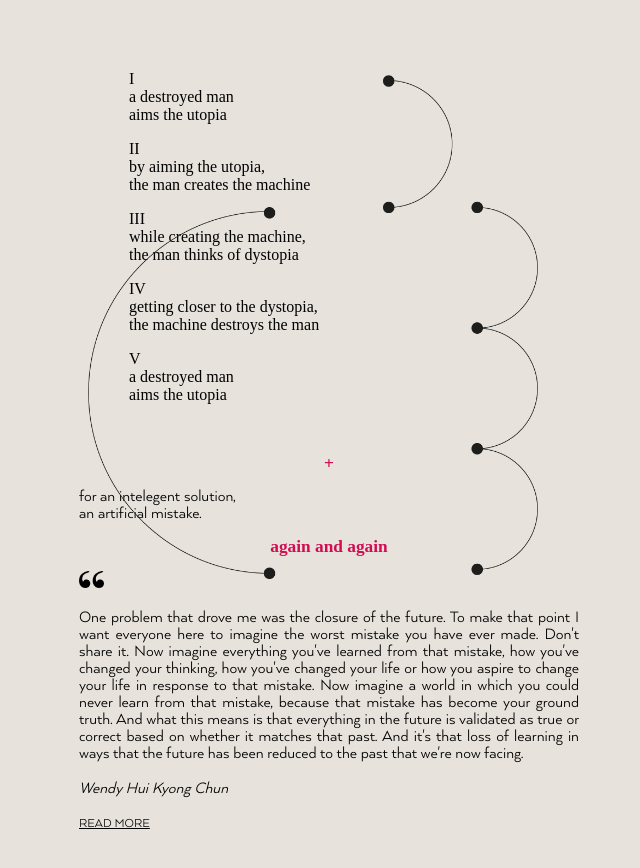
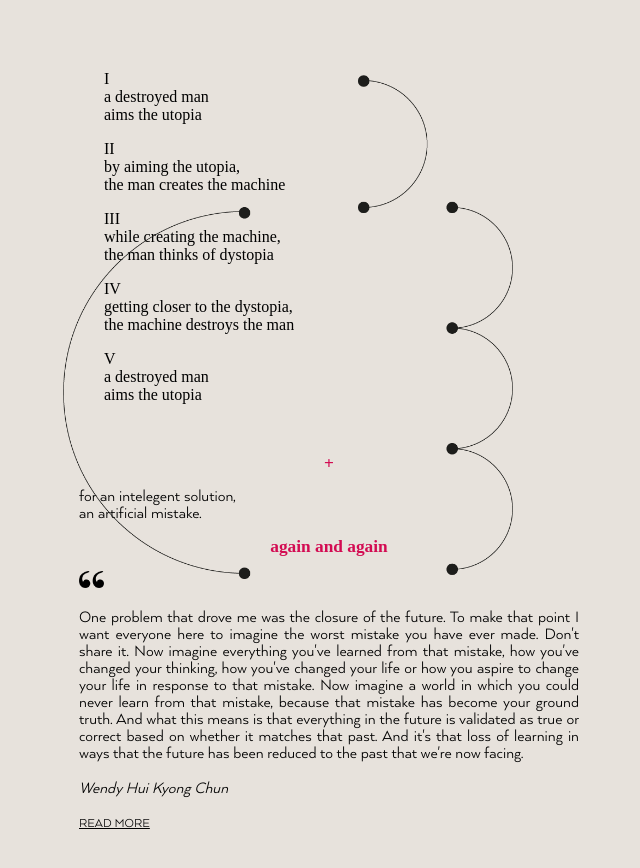
Before and after one commit to qpdn4dxkm2-byte/jessicaldeira, a plain HTML site: page index.html in a window 1280 px wide. Shown: the whole page, without its empty margins (311-951 px from the left). Drawn offline with Linux system fonts and the light colour scheme; a web font is replaced by a local one.

Commit message:
Update style.css

```diff
--- a/style.css
+++ b/style.css
@@ -37,12 +37,10 @@ h2 {
 
 
 .center-column {
-  display:block;
-  width: 400px;
+  max-width: 450px;     /* controla a largura */
+  margin: 0 auto;        /* centra o bloco */
   position: relative;
   top: 0;
-  margin-left: auto;
-  margin-right: auto;
 }
 
 .container00 {
```
